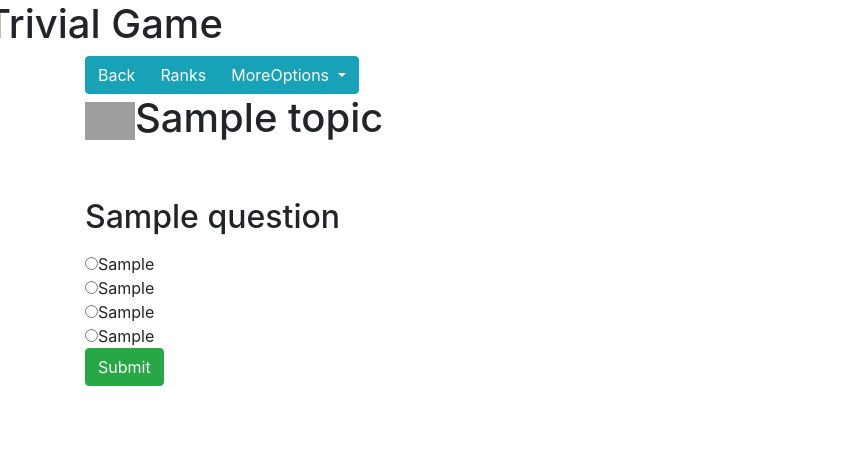
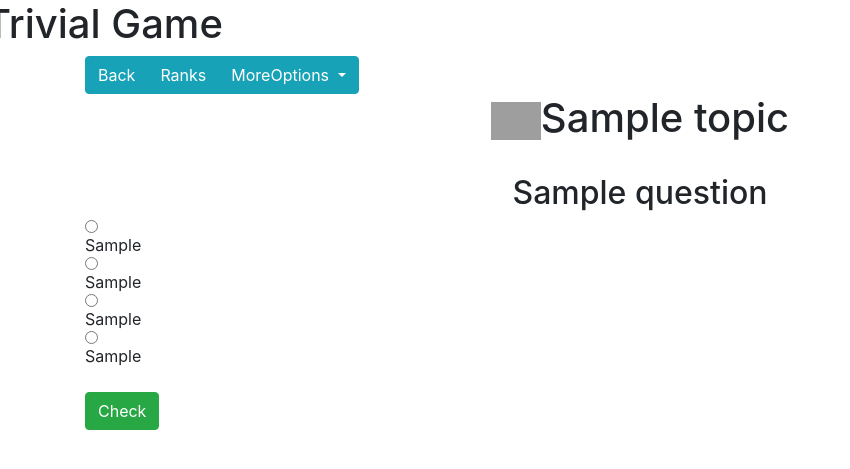
Before and after one commit to AguilarFerrer/TrivialLeaguePHP, a PHP site: page /Game.php?Game=1 in a window 1280 px wide. Shown: the top 469 px of the page, without its empty margins (0-850 px from the left). Run offline with PHP 8.4, Linux system fonts and the light colour scheme; tables that the repository leaves empty hold one stand-in row (values such as "Sample post"); data that the repository does not hold is empty; some libraries are stand-ins or nearby versions; grey boxes are pictures that could not be loaded.

Commit message:
Restructured form
-Centered the radial buttons.
-Changed submit button.
-Added comments.

```diff
--- a/Game.php
+++ b/Game.php
@@ -1,22 +1,30 @@
 <?php
+    //Conection to the database.
     require('./SQL/mysqli_connect.php');
     include('./includes/headerlogin.html');
 
     $txt = '';
     $last= 0;
+    //If have filled the form.
     if($_SERVER['REQUEST_METHOD'] == 'POST'){
+        //This will setup the value of the last questionID.
         $last=$_POST['last'];
+        //if the question is not selected it will skip the check.
         if (!empty($_POST['ans'])){
+            //Query to get the correct answer.
             $q = "SELECT AnsCorrect  FROM Questions WHERE QuestionID=$last";
             $r = @mysqli_query ($dbc, $q);
             if (mysqli_num_rows($r) == 1) {
                 $correct = mysqli_fetch_array ($r, MYSQLI_ASSOC);
+                //If is the same as the user have selected.
                 if ($correct['AnsCorrect'] == $_POST['ans']){
                     $ID = $_COOKIE['ID'];
                     $game = $_GET['Game'];
+                    //Here adds the points to the rank of the game.
                     $q = "UPDATE Ranks SET Correct=Correct + 1, Points=Points + 10 WHERE RankID = $ID AND GameID=$game";
                     $r = @mysqli_query ($dbc, $q);
                 }
+                //if he have failed the correct answer, it will redirect the user to after.php.
                 else{
                     require ('./includes/redirect.php');
                     redirect('after.php?Game=' . $_GET['Game'] . '&Question='. $last);
@@ -28,43 +36,56 @@
         }
 
     }
-        //if error de seleccion preguntas
+        //Now we will show the new question, it can't be the same as the last one.
         $log = false;
 
         while($log == false) {
+            //Now we generate a 2 random numbers, one for the topic and one for the question inside the topic.
             $random1 = rand(1, 15);
             $random2 = rand(1, 5);
+            //This query will get us the information of the question selected by the two random number generated before.
             $q = "SELECT QuestionID, Question, AnsCorrect, AnsA, AnsB, AnsC  FROM Questions WHERE TopicQuestion=$random1 AND Topic=$random2";
             $r = @mysqli_query ($dbc, $q);
             if (mysqli_num_rows($r) == 1) {
                 $question = mysqli_fetch_array ($r, MYSQLI_ASSOC);
+                //This will look that this is not the same question as before.
                 if($last != $question['QuestionID']){
+                    //Set the new last questionID.
                     $last = $question['QuestionID'];
+                    //Get the information from the Topics table.
                     $q = "SELECT Name, Image  FROM Topics WHERE TopicID=$random2";
                     $r = @mysqli_query ($dbc, $q);
                     if (mysqli_num_rows($r) == 1) {
                         $topic = mysqli_fetch_array ($r, MYSQLI_ASSOC);
+                        //Return true to exit form the while.
                         $log = true;
                     }
                 }
             }
         }
-
+        //Now we introduce de data from the posible answers into the array and shuffle it.
         $Quest = array($question['AnsCorrect'],$question['AnsA'],$question['AnsB'],$question['AnsC']);
         shuffle($Quest);
 
+        //close the connection with the database, create the form and display it.
         mysqli_close($dbc);
-        $txt = '<div class="container"><h1><img src=' . $topic['Image'] . 'height="50" width="50">' . $topic['Name'] . '</h1><br><br>' . '
-            <h2>' . $question['Question'] . '</h2>
-            <p><form action="Game.php?Game=' . $_GET['Game'] . '" method="POST">
-            <input type="radio" name="ans" value="' . $Quest[0] . '">' . $Quest[0] . '<br>
-            <input type="radio" name="ans" value="' . $Quest[1] . '">' . $Quest[1] . '<br>
-            <input type="radio" name="ans" value="' . $Quest[2] . '">' . $Quest[2] . '<br>
-            <input type="radio" name="ans" value="' . $Quest[3] . '">' . $Quest[3] . '<br>
-            <input type="hidden" name="last" value="' . $last . '">
-            <input type="hidden" name0"Game" value="' . $_GET['Game'] . '">
-            <input class="btn btn-success" type="submit" values="submit">
-            </form></p></div>';
+        $txt = '<div class="container">
+        			<h1 class="text-center"><img src=' . $topic['Image'] . 'height="50" width="50">' . $topic['Name'] . '</h1><br>' . '
+            		<h2 class="text-center">' . $question['Question'] . '</h2>
+                    <form action="Game.php?Game=' . $_GET['Game'] . '" method="POST">
+                    <div class="row">
+           				<div class="col-md-offset-5 col-md-2">
+            				<input type="radio" class="form-check" name="ans" value="' . $Quest[0] . '"> ' . $Quest[0] . '<br>
+           		 			<input type="radio" class="form-check" name="ans" value="' . $Quest[1] . '"> ' . $Quest[1] . '<br>
+                        	<input type="radio" class="form-check" name="ans" value="' . $Quest[2] . '"> ' . $Quest[2] . '<br>
+       						<input type="radio" class="form-check" name="ans" value="' . $Quest[3] . '"> ' . $Quest[3] . '<br><br>
+                        </div>
+                	</div>
+          			<input type="hidden" name="last" value="' . $last . '">
+            		<input type="hidden" name0"Game" value="' . $_GET['Game'] . '">
+					<input type="submit" class="btn btn-success center-block" value="Check">
+            		</form>
+           		</div>';
         echo $txt;
 
 ?>
```
